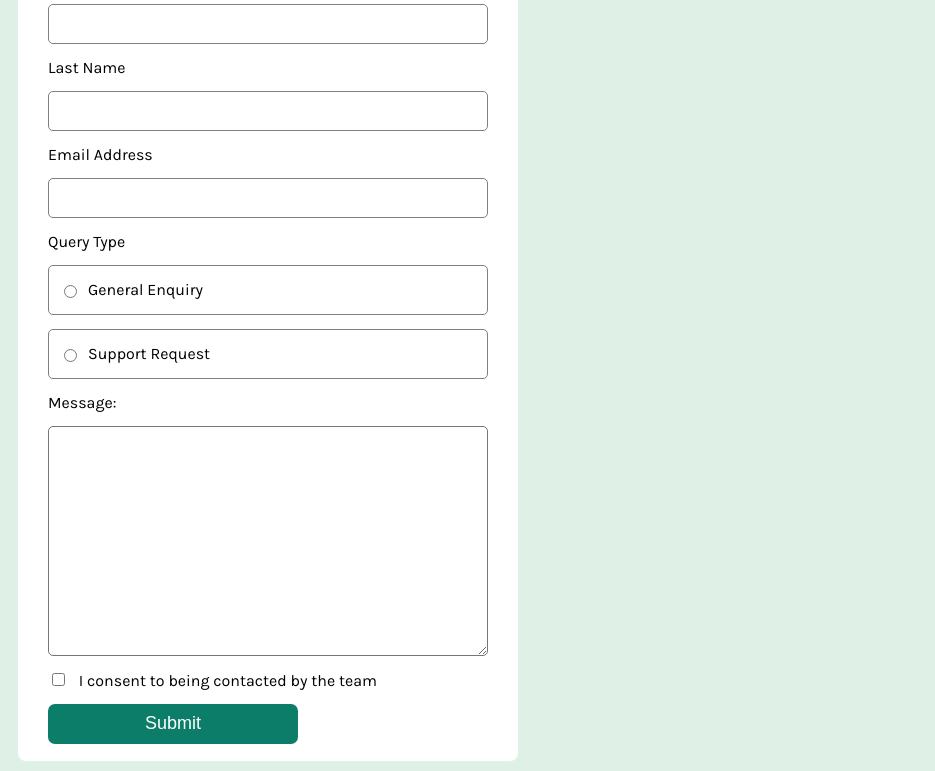
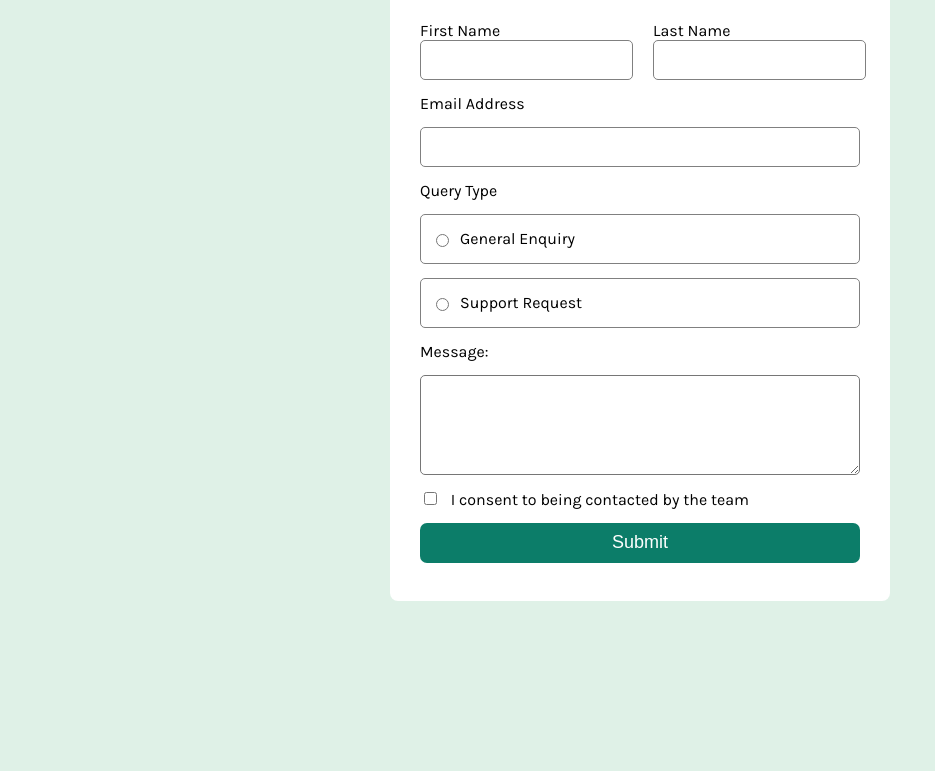
Before and after one commit to lexifoster-code/contact-form-main, a plain HTML site: page index.html in a window 1280 px wide. Shown: the part 149-920 px from the top of the page, without its empty margins (0-935 px from the left). After the commit the page ends 800 px from the top, so only its background shows below. Drawn offline with Linux system fonts and the light colour scheme.

Commit message:
Updated desktop styling for form layout

```diff
--- a/index.html
+++ b/index.html
@@ -18,16 +18,20 @@
   <form>
  <h1> Contact Us</h1>
  <div class="input-container">
- <label> First Name</label>
+  <div class="name-input">
+    <div class="input-group">
+ <label for="name" class="first-name"> First Name</label>
   <input type="text" id="nameInput" required>
   <span id="error-message">This field is required</span>
-
-  <label>Last Name</label>
+</div>
+<div class="input-group">
+  <label for="name" class="last-name">Last Name</label>
   <input type="text" id="nameInput">
   <span id="error-message">This field is required</span>
-
+</div>
+</div>
   <label>Email Address</label>
-  <input type="text" id="nameInput" >
+  <input type="email" id="nameInput" >
   <span id="error-message">This field is required</span>
 
 
--- a/styles.css
+++ b/styles.css
@@ -10,12 +10,13 @@ body{
 
     form {
       max-width: 500px;
-      height:900px;
+      height:950px;
       padding: 15px;
       background-color: white;
       border-radius: 8px;
       padding:10px;
       margin:10px;
+      cursor:pointer;
     }
 
     input[type="text"],
@@ -50,7 +51,7 @@ body{
     }
     button[type="submit"] {
       max-width: 250px;
-     height: 40px;
+      height: 40px;
       font-size: 18px;
       background-color: hsl(169, 82%, 27%);
       color: white;
@@ -61,7 +62,7 @@ body{
     #errorConsent,
     #error-message{
         font-size: 14px;
-      display: none;
+        display: none;
     }
     .success-message {
       font-size: 14px;
@@ -80,5 +81,80 @@ body{
   }
 
   h1{
-    padding:10px;
+    padding:15px;
+    font-weight: 400;
   }
+
+  input:focus{
+    border-color:hsl(169, 82%, 27%);
+    background-color:  hsl(148, 38%, 91%);
+    outline: none;
+
+  }
+
+  input:hover{
+   border: solid hsl(169, 82%, 27%);
+  }
+
+.radio-container:hover{
+    border: solid hsl(169, 82%, 27%);
+    background-color:  hsl(148, 38%, 91%);
+}
+textarea:focus{
+    background-color:  hsl(148, 38%, 91%);
+}
+textarea:hover{
+    border: solid hsl(169, 82%, 27%);
+}
+
+@media (min-width: 768px) {
+    body {
+        height: 100vh;
+        margin: 0;
+        display: flex;
+        justify-content: center;
+        align-items: center;
+
+      }
+
+    form {
+        width: 700px;
+        height:700px;
+        padding: 15px;
+        background-color: white;
+        border-radius: 8px;
+        padding:10px;
+        margin:10px;
+        cursor:pointer;
+
+
+      }
+
+
+      .name-input {
+        display: flex;
+        gap: 20px;
+      }
+
+      .input-group {
+        display: flex;
+        flex-direction: column;
+        flex: 1;
+      }
+
+      button[type="submit"] {
+        max-width: 100%;
+        height: 40px;
+        font-size: 18px;
+        background-color: hsl(169, 82%, 27%);
+        color: white;
+        border-radius: 7px;
+        border-style: none;
+      }
+      button[type="submit"]:hover{
+        background-color: hsl(169, 90%, 16%);
+      }
+      textarea {
+        height:100px;
+   }
+}
```
